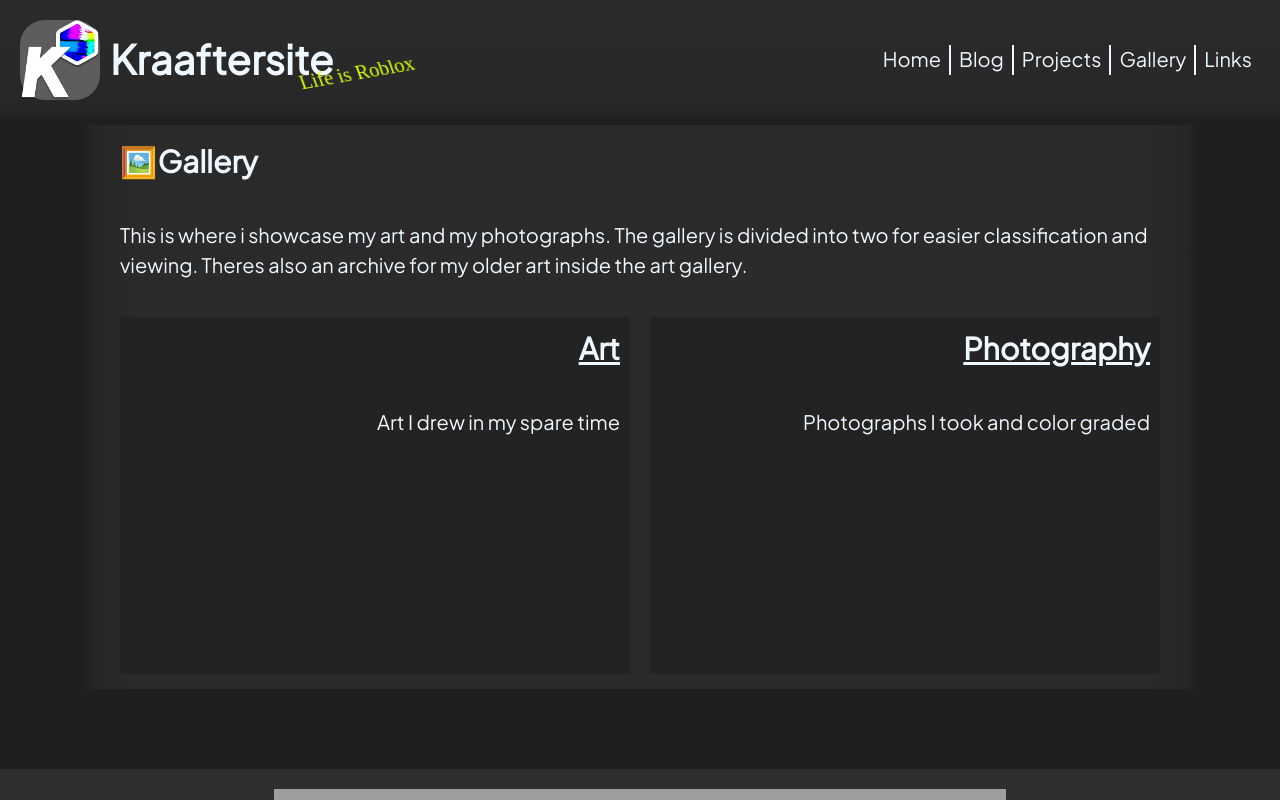
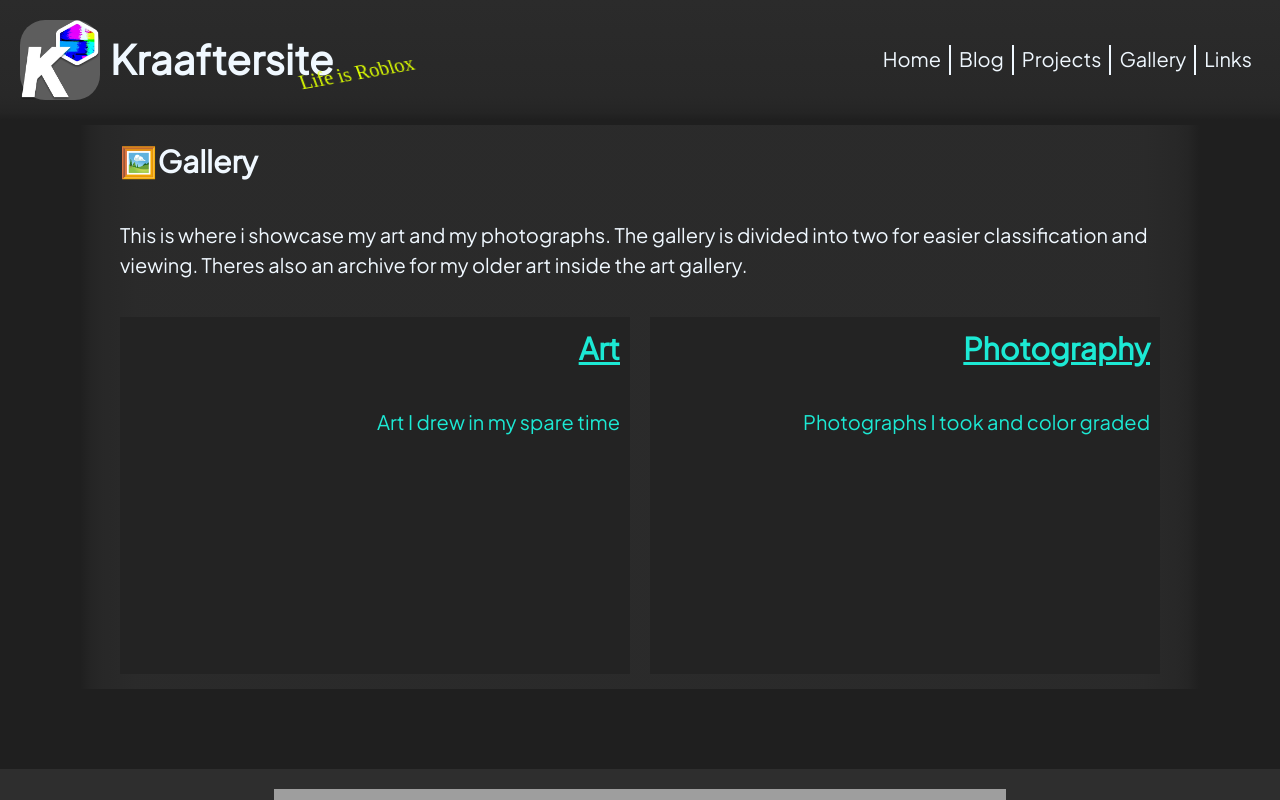
Before and after one commit to Kraafter/Kraaftersite-v3, a SvelteKit app: page /gallery in a window 1280 px wide. Shown: the top 800 px of the page. Built offline with nearby package versions, Linux system fonts and the light colour scheme; no server answers; grey boxes are pictures that could not be loaded; a web font is replaced by a local one.

Commit message:
Changed link style for more pages

```diff
--- a/src/routes/+page.svelte
+++ b/src/routes/+page.svelte
@@ -261,17 +261,17 @@
     }
 
     .linking {
-        color: #1CE9D4;
-        text-decoration: underline;
+        color: #1CE9D4 !important;
     }
 
     .linking:visited {
-        color: #2cc9ba;
+        color: rgb(24, 180, 164) !important;
     }
 
     .linking:hover {
         color: #37fce8;
-        text-decoration-color: #ffffff;
+        text-decoration: underline;
+        text-decoration-color: #1CE9D4;
         text-decoration-thickness: 2px;
     }
 
--- a/src/routes/blog/+page.svelte
+++ b/src/routes/blog/+page.svelte
@@ -36,7 +36,7 @@
             <hr>
 		{/each}
 	</ul>
-    <a style="margin-top: auto;" href='/blog/rss.xml'><p class='text2 linking'>RSS</p></a>
+    <a style="margin-top: auto;" href='/blog/rss.xml' class="linking"><p class='text2 linking'>RSS</p></a>
 </section>
 
 <style>
@@ -45,13 +45,13 @@
     }
 
     .linking:visited {
-        color: rgb(24, 180, 164) !important;
+        color: #2cc9ba;
     }
 
     .linking:hover {
         color: #37fce8;
         text-decoration: underline;
-        text-decoration-color: #1CE9D4;
+        text-decoration-color: #37fce8;
         text-decoration-thickness: 2px;
     }
 
--- a/src/routes/contact/+page.svelte
+++ b/src/routes/contact/+page.svelte
@@ -55,8 +55,19 @@
     }
 
     .linking {
-        background-color: rgba(61, 0, 160, 0.537);
-        padding: 0;
+        color: #1CE9D4 !important;
+        padding: 0 !important;
+    }
+
+    .linking:visited {
+        color: #2cc9ba;
+    }
+
+    .linking:hover {
+        color: #37fce8;
+        text-decoration: underline;
+        text-decoration-color: #37fce8;
+        text-decoration-thickness: 2px;
     }
 
     @media (max-width: 768px) {
--- a/src/routes/gallery/+page.svelte
+++ b/src/routes/gallery/+page.svelte
@@ -42,18 +42,18 @@
     <p class="text2" style="text-align: left;">This is where i showcase my art and my photographs. The gallery is divided into two for easier classification and viewing. Theres also an archive for my older art inside the art gallery.</p>
     <div class="main2">
         <div class="gallery art" style="background-image: url('{ arturl }');">
-            <a href="gallery/art">
+            <a href="gallery/art" class="linking">
                 <div class="darken">
-                    <p class="text1">Art</p>
-                    <p class="text2">Art I drew in my spare time</p>
+                    <p class="text1 linking">Art</p>
+                    <p class="text2 linking">Art I drew in my spare time</p>
                 </div>
             </a>
         </div>
         <div class="gallery photo" style="background-image: url('{ phourl }');">
-            <a href="gallery/photo">
+            <a href="gallery/photo" class="linking">
                 <div class="darken">
-                    <p class="text1">Photography</p>
-                    <p class="text2">Photographs I took and color graded</p>
+                    <p class="text1 linking">Photography</p>
+                    <p class="text2 linking">Photographs I took and color graded</p>
                 </div>
             </a>
         </div>
@@ -61,6 +61,21 @@
 </div>
 
 <style>
+    .linking {
+        color: #1CE9D4 !important;
+    }
+
+    .linking:visited {
+        color: #2cc9ba;
+    }
+
+    .linking:hover {
+        color: #37fce8;
+        text-decoration: underline;
+        text-decoration-color: #37fce8;
+        text-decoration-thickness: 2px;
+    }
+
     .main{
         display: flex;
         flex-direction: column;
--- a/src/routes/privacy/+page.svelte
+++ b/src/routes/privacy/+page.svelte
@@ -38,8 +38,19 @@
 <style>
 
     .linking {
-        background-color: rgba(61, 0, 160, 0.537);
+        color: #1CE9D4 !important;
         padding: 0 !important;
+    }
+
+    .linking:visited {
+        color: #2cc9ba;
+    }
+
+    .linking:hover {
+        color: #37fce8;
+        text-decoration: underline;
+        text-decoration-color: #37fce8;
+        text-decoration-thickness: 2px;
     }
 
     .blur{
--- a/src/routes/projects/+page.svelte
+++ b/src/routes/projects/+page.svelte
@@ -60,10 +60,9 @@
 
 <style>
 
-    .linking {
+.linking {
         color: #1CE9D4 !important;
-        text-decoration: underline;
-        padding: 0 !important
+        padding: 0 !important;
     }
 
     .linking:visited {
@@ -72,7 +71,8 @@
 
     .linking:hover {
         color: #37fce8;
-        text-decoration-color: #ffffff;
+        text-decoration: underline;
+        text-decoration-color: #37fce8;
         text-decoration-thickness: 2px;
     }
 
```
